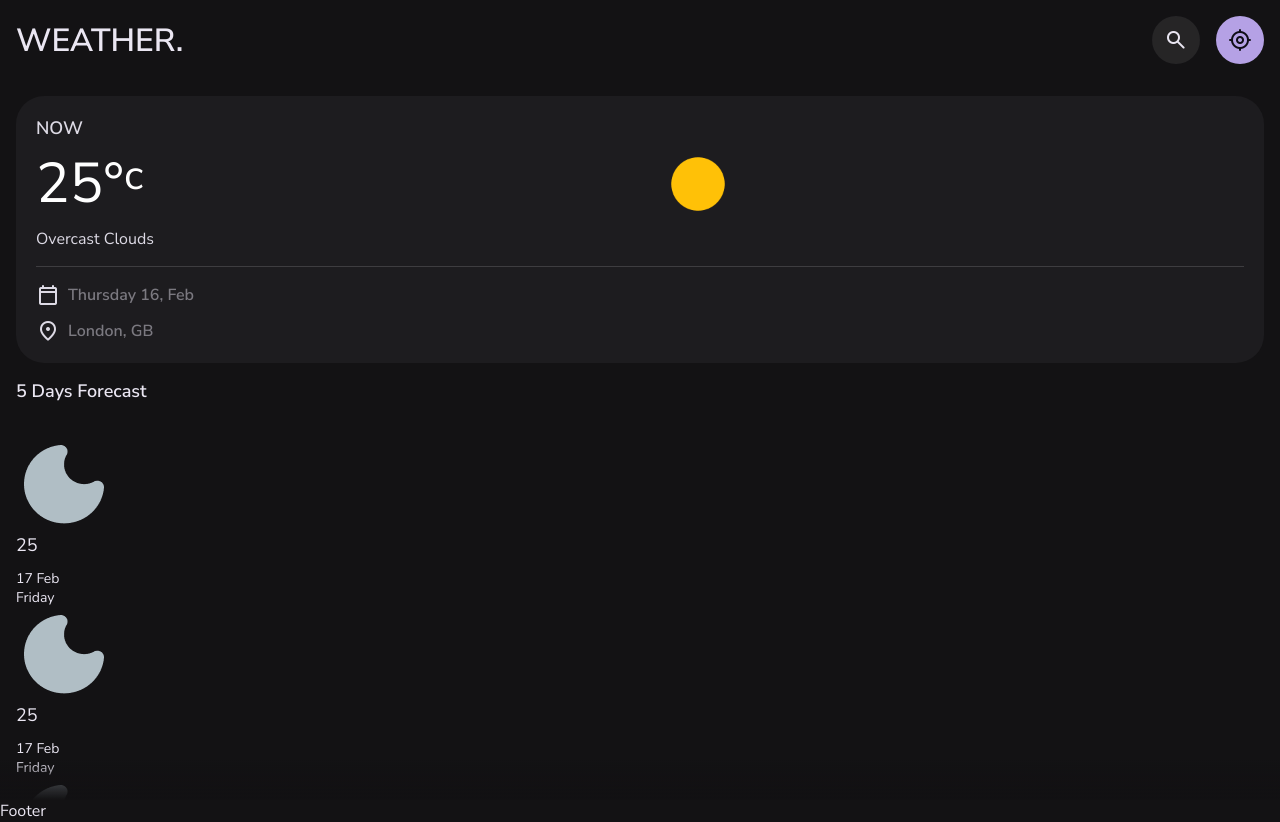
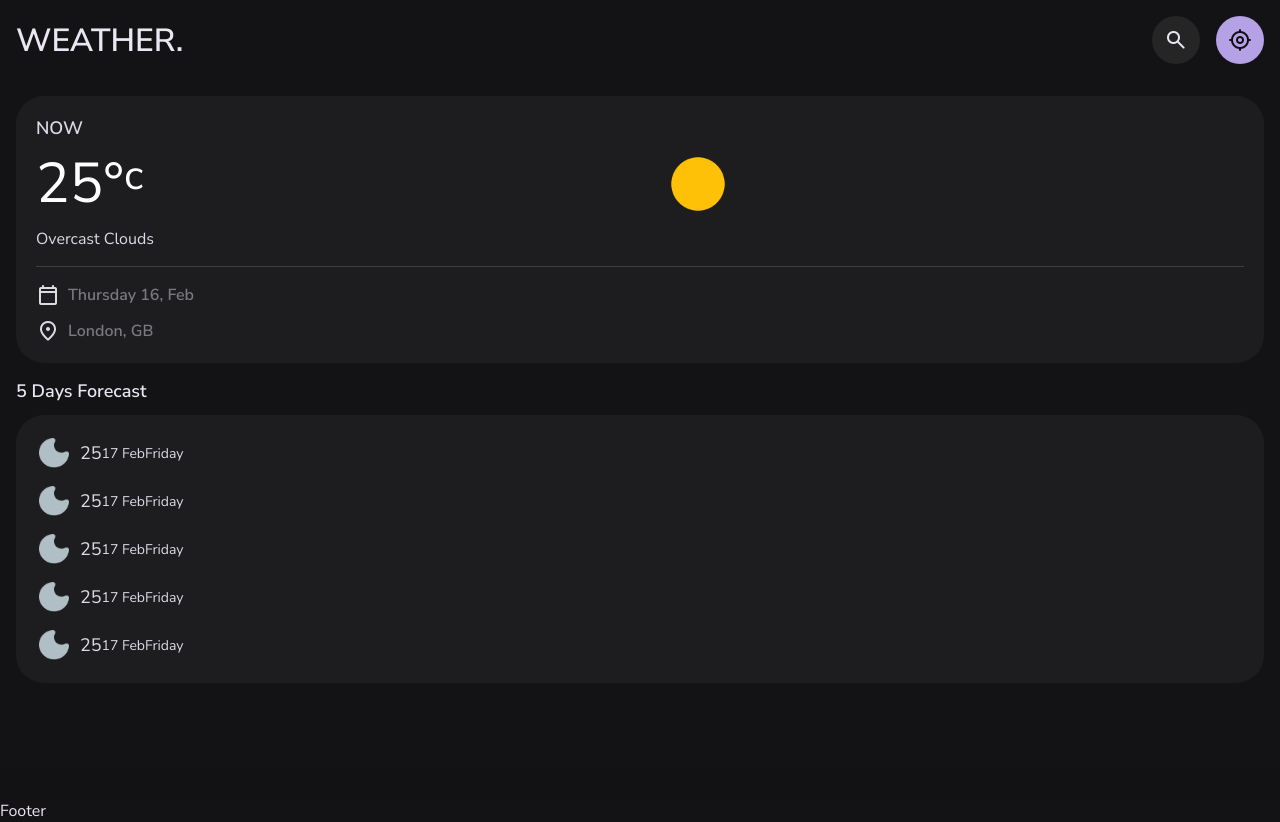
Before and after one commit to RavinduKavinda/weather-app, a React (Create React App) app: page / in a window 1280 px wide. Built offline with nearby package versions, Linux system fonts and the light colour scheme.

Commit message:
forecast styles

```diff
--- a/src/components/Main/Main.jsx
+++ b/src/components/Main/Main.jsx
@@ -51,13 +51,13 @@ const Main = () => {
           </section>
 
           {/* Searching Place Weather Forecast*/}
-          <section className="section forecast" aria-label='forecast-label'>
+          <section className="section forecast" aria-labelledby='forecast-label'>
 
               <h2 className="title-2" id='forecast-label'>
                 5 Days Forecast
               </h2>
 
-              <card className="card-lg forecast-card">
+              <div className="card card-lg forecast-card">
                 <ul>
                   <li className="card-item">
                     <div className="icon-wrapper">
@@ -124,21 +124,8 @@ const Main = () => {
                     <p className="label-1">Friday</p>
                   </li>
 
-                  <li className="card-item">
-                    <div className="icon-wrapper">
-                      <img src={forecast} alt="" className="weather-icon" />
-
-                      <span className="span">
-                        <p className="title-2">25</p>
-                      </span>
-                    </div>
-
-                    <p className="label-1">17 Feb</p>
-                    <p className="label-1">Friday</p>
-                  </li>
-
                 </ul>
-              </card>
+              </div>
 
 
 
--- a/src/components/Main/main.css
+++ b/src/components/Main/main.css
@@ -78,3 +78,27 @@ article.container::before {
 .current-weather-card .meta-text {
     color: var(--on-surface-variant);
 }
+
+/* Searching Place Weather Forecast*/
+
+.forecast-card .weather-icon {
+    width: 36px;
+    height: 36px;
+}
+
+.forecast-card .title-2 {
+    margin-block-end: 0;
+}
+
+.forecast-card :is(.card-item, .icon-wrapper) {
+    display: flex;
+    align-items: center;
+}
+
+.forecast-card .card-item:not(:last-child) {
+    margin-block-end: 12px;
+}
+
+.forecast-card .icon-wrapper {
+    gap: 8px;
+}
```
